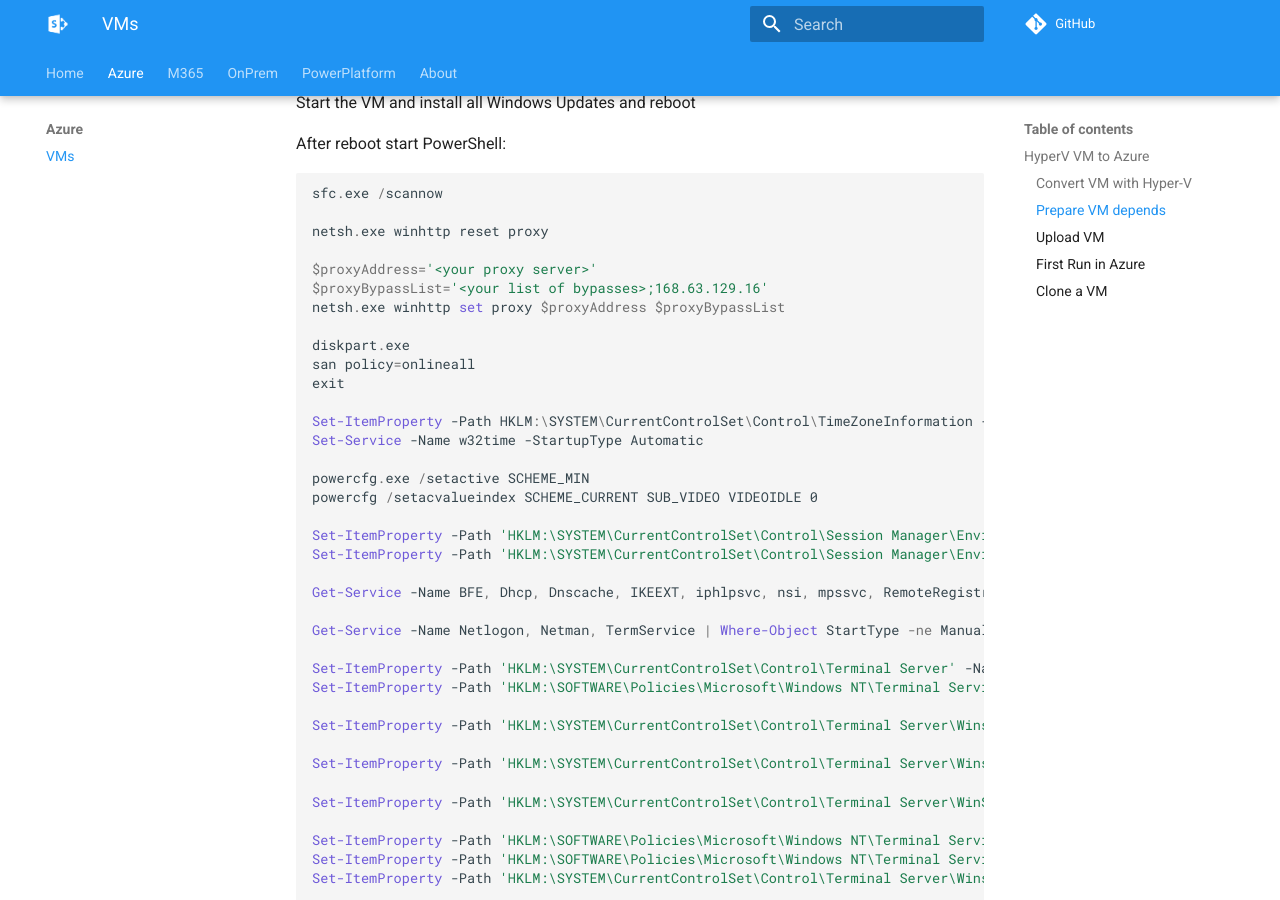
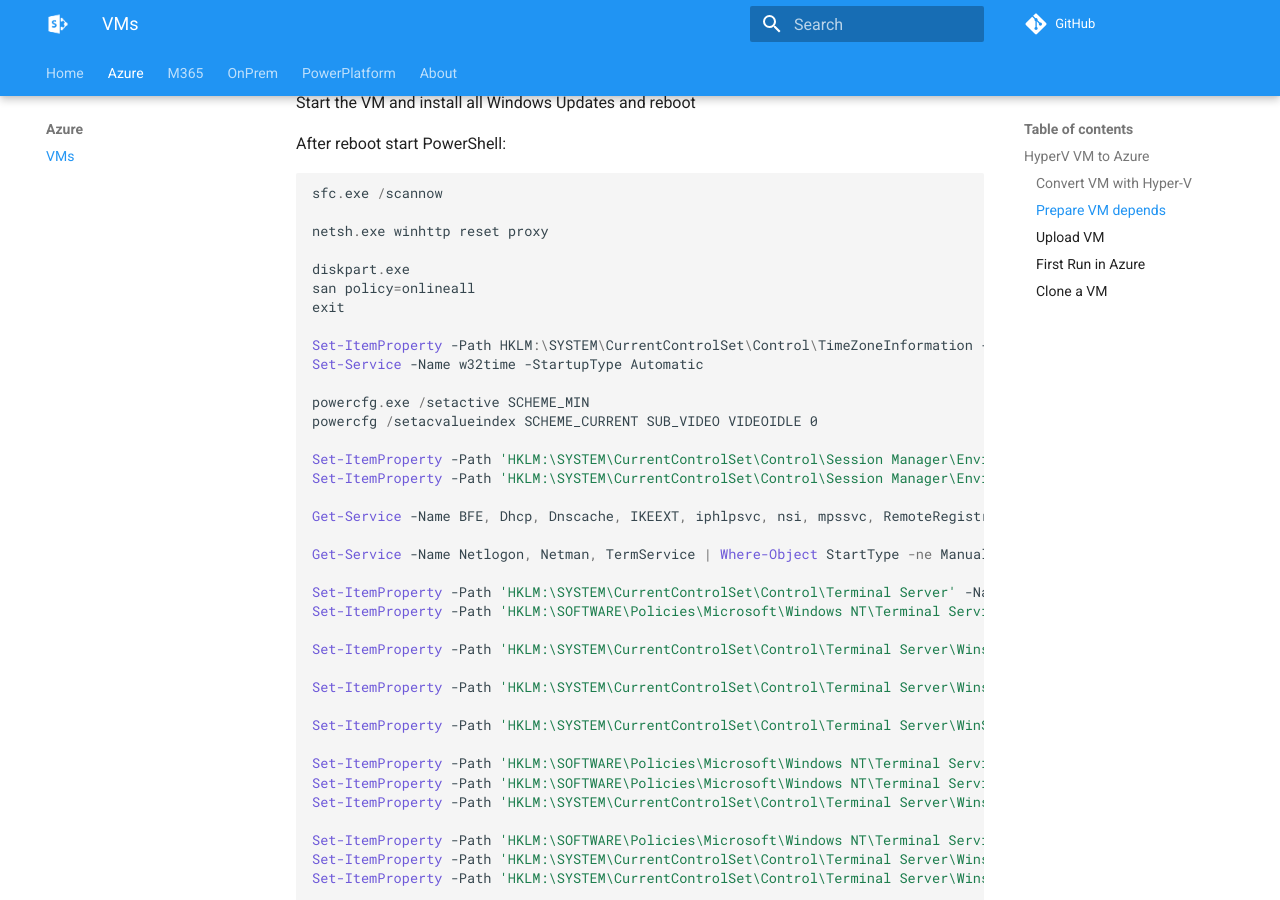
Before and after one commit to Kusi1975/spkb, an MkDocs documentation site: the page built from docs/Azure/VMs/index.md, in a window 1280 px wide and 900 px high, scrolled down 1885 px. Built offline with MkDocs 1.6.1 and Material for MkDocs 9.7.7, drawn with Linux system fonts in a browser that asks for light colours; comment, search, counter and statistics services are not loaded; some of the changed text lies outside the part shown.

Commit message:
New Interface

```diff
--- a/docs/Azure/VMs/index.md
+++ b/docs/Azure/VMs/index.md
@@ -34,10 +34,6 @@
 sfc.exe /scannow
 
 netsh.exe winhttp reset proxy
-
-$proxyAddress='<your proxy server>'
-$proxyBypassList='<your list of bypasses>;168.63.129.16'
-netsh.exe winhttp set proxy $proxyAddress $proxyBypassList
 
 diskpart.exe
 san policy=onlineall
```
Also changed, not shown: other parts of docs/Azure/VMs/index.md (+4 -0 lines), docs/Azure/VMs/assets/AzureCreateDisk.png, site/Azure/VMs/assets/AzureCreateDisk.png, site/Azure/VMs/index.html, site/search/search_index.json, 1 other file.
